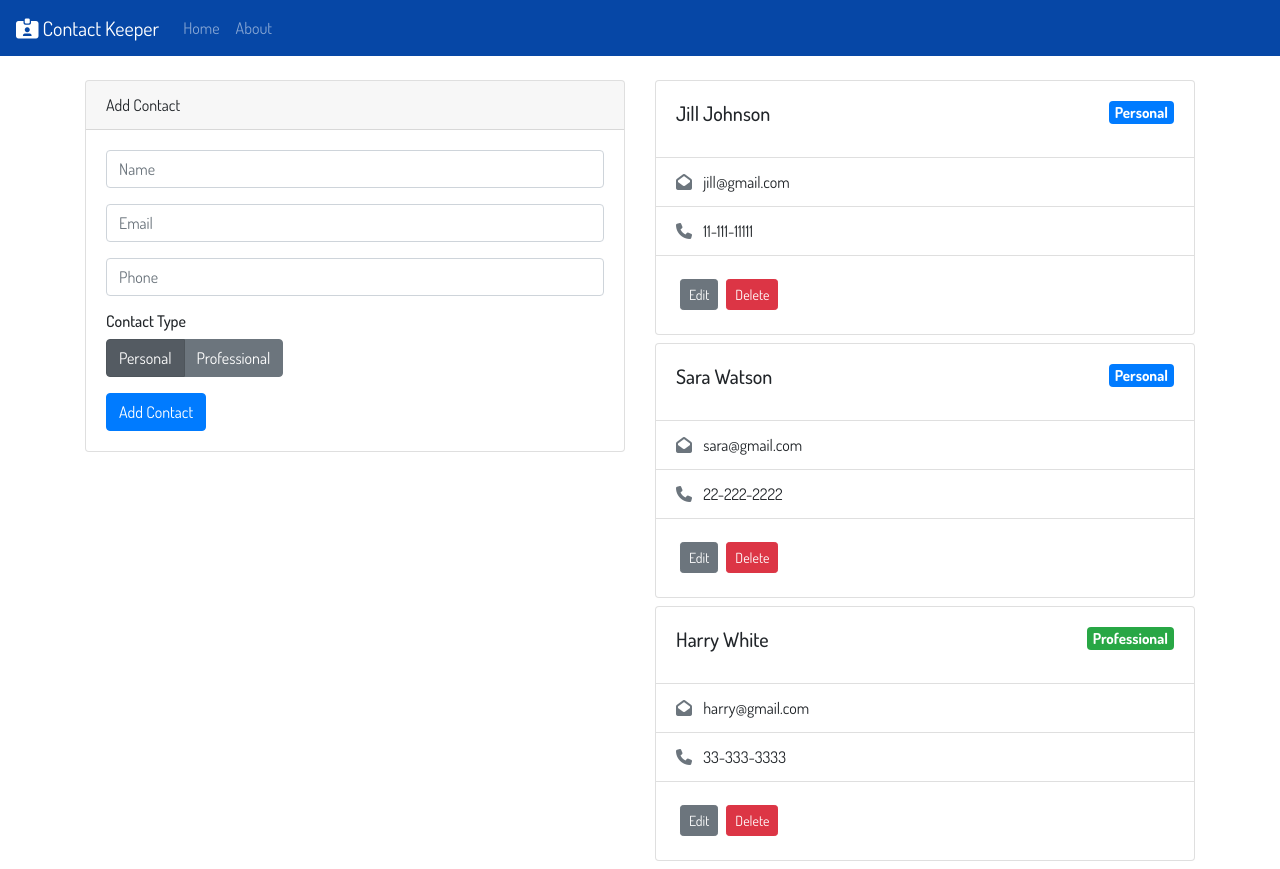
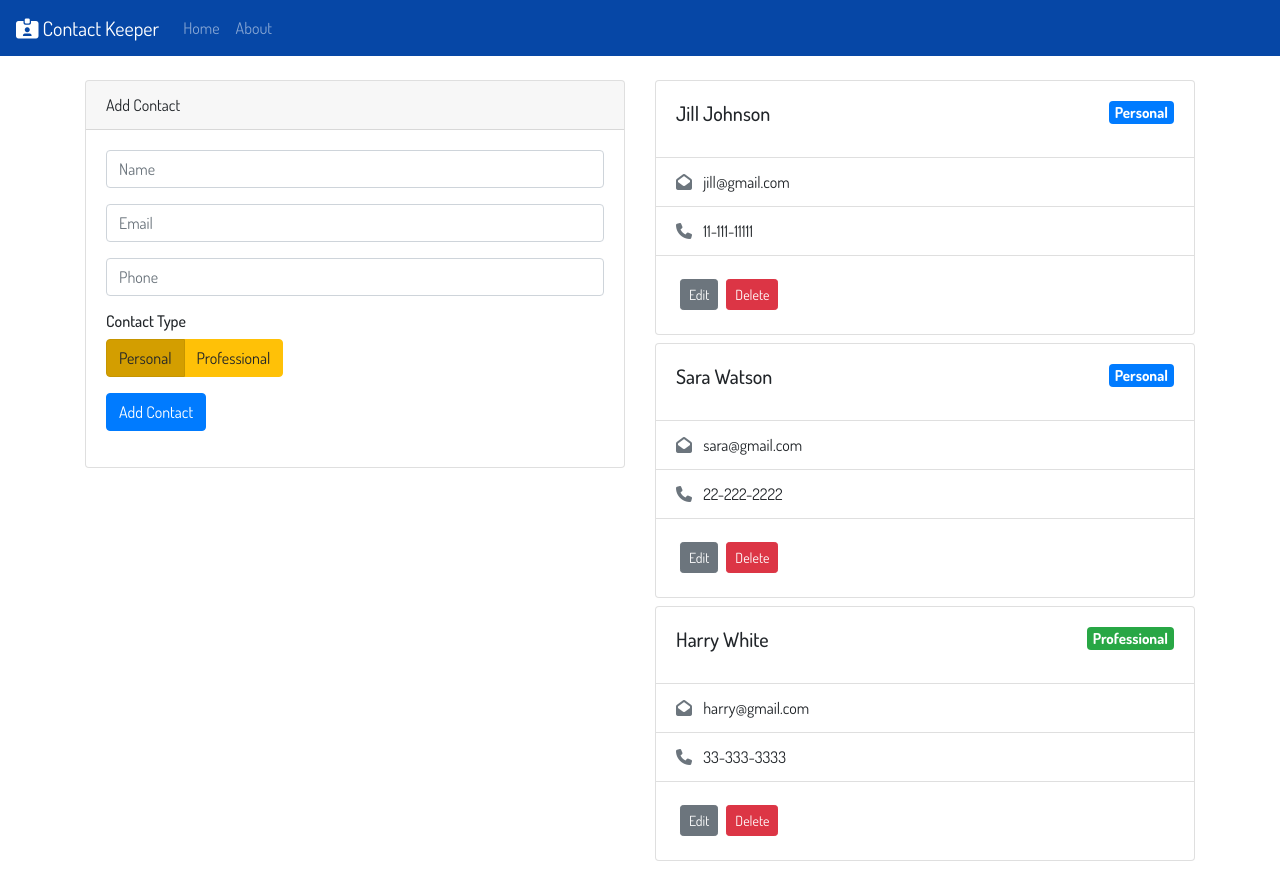
Before and after one commit to AlaaKanaan/contact-keeper-client, a React (Create React App) app: page / in a window 1280 px wide. Built offline with nearby package versions, Linux system fonts and the light colour scheme.

Commit message:
add navbar and style

```diff
--- a/src/components/contacts/ContactForm.js
+++ b/src/components/contacts/ContactForm.js
@@ -1,9 +1,18 @@
-import React, {useContext, useState} from 'react';
+import React, {useContext, useState, useEffect} from 'react';
 import ContactContext from '../../context/contact/contactContext'
 
 const ContactForm = props => {
 
     const contactContext = useContext(ContactContext);
+    const {addContact, current, clearCurrentContact} = contactContext;
+
+    useEffect(() => {
+        if (current !== null) {
+            setContact(current);
+        } else {
+            setContact(defaultValues);
+        }
+    }, [contactContext, current]);
 
     const defaultValues = {
         name: '',
@@ -11,6 +20,7 @@ const ContactForm = props => {
         phone: '',
         type: 'personal',
     };
+
     const [contact, setContact] = useState(defaultValues);
 
     const {name, email, phone, type} = contact;
@@ -18,14 +28,18 @@ const ContactForm = props => {
     const onChange = e => setContact({...contact, [e.target.name]: e.target.value});
     const onSubmit = e => {
         e.preventDefault();
-        contactContext.addContact(contact);
+        addContact(contact);
         setContact(defaultValues);
+    };
+
+    const clearAll = () => {
+        clearCurrentContact();
     };
 
     return (
         <div className="card">
             <div className="card-header">
-                Add Contact
+                {current ? 'Edit Contact' : 'Add Contact'}
             </div>
             <div className="card-body">
                 <form onSubmit={onSubmit}>
@@ -44,19 +58,27 @@ const ContactForm = props => {
                     <div className="form-group">
                         <h6>Contact Type</h6>
                         <div className="btn-group btn-group-toggle" data-toggle="buttons">
-                            <label className={`btn btn-secondary ${type === 'personal' ? 'active' : ''}`}>
+                            <label className={`btn btn-warning ${type === 'personal' ? 'active' : ''}`}>
                                 <input type="radio" name="type" value="personal" checked={type === 'personal'}
                                        onChange={onChange}/>
                                 Personal
                             </label>
-                            <label className={`btn btn-secondary ${type === 'professional' ? 'active' : ''}`}>
+                            <label className={`btn btn-warning ${type === 'professional' ? 'active' : ''}`}>
                                 <input type="radio" name="type" value="professional" checked={type === 'professional'}
                                        onChange={onChange}/>
                                 Professional
                             </label>
                         </div>
                     </div>
-                    <button type="submit" className="btn btn-primary">Add Contact</button>
+                    <div className="form-group">
+                        <button type="submit"
+                                className="btn btn-primary mr-2">  {current ? 'Update Contact' : 'Add Contact'}</button>
+
+                        {current &&
+                        <button type="button"
+                                className="btn btn-info" onClick={clearAll}>Clear Contact</button>
+                        }
+                    </div>
                 </form>
             </div>
         </div>
```
